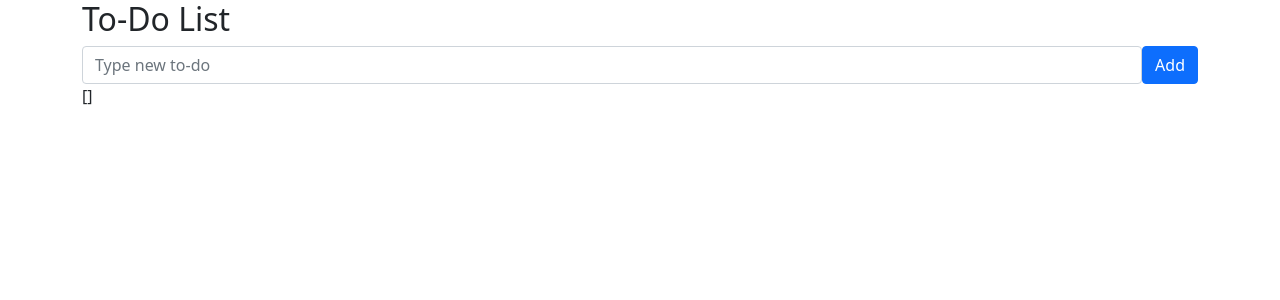
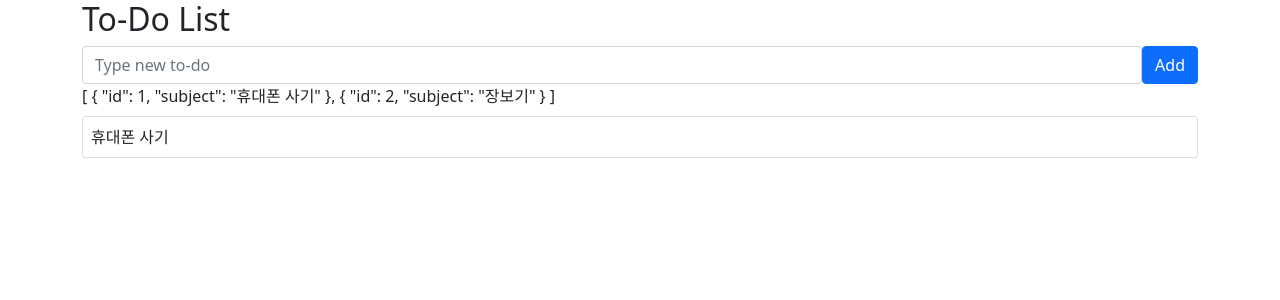
Before and after one commit to sannimdev/vue3-beginner-kossiecoder, a Vue app: page / in a window 1280 px wide. Shown: the top 300 px of the page. Built offline with nearby package versions, Linux system fonts and the light colour scheme.

Commit message:
11강: Todo Item 카드 만들기 (with Bootstrap)

```diff
--- a/src/App.vue
+++ b/src/App.vue
@@ -15,6 +15,11 @@
             </div>
         </form>
         {{ todos }}
+        <div class="card mt-2">
+            <div class="card-body p-2">
+                {{ todos[0].subject }}
+            </div>
+        </div>
     </div>
 </template>
 
@@ -23,7 +28,16 @@ import { ref } from 'vue';
 export default {
     setup() {
         const todo = ref('');
-        const todos = ref([]);
+        const todos = ref([
+            {
+                id: 1,
+                subject: '휴대폰 사기',
+            },
+            {
+                id: 2,
+                subject: '장보기',
+            },
+        ]);
 
         const onSubmit = () => {
             // e.preventDefault(); template에서 .prevent로 대체
```
